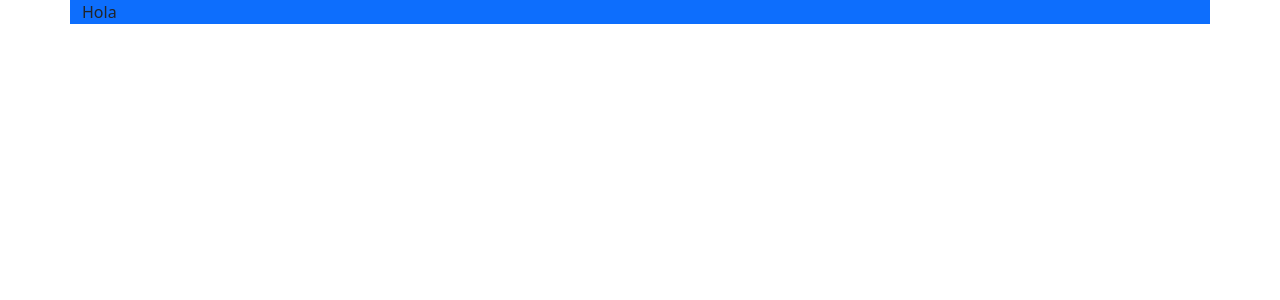
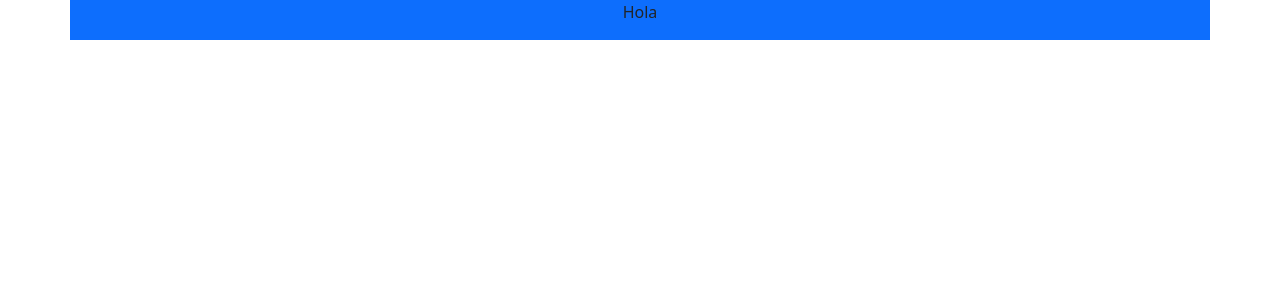
Before and after one commit to ismael-63/famty, a Vue app: page /login in a window 1280 px wide. Shown: the top 300 px of the page. Built offline with nearby package versions, Linux system fonts and the light colour scheme.

Commit message:
contenedor a flex y justificado todo al centro

```diff
--- a/src/views/Login_Register.vue
+++ b/src/views/Login_Register.vue
@@ -4,7 +4,7 @@
 
 <template>
 
-<div class="container bg-primary">
+<div class="container d-flex justify-content-center bg-primary">
     <p>Hola</p>
 </div>
 
```
